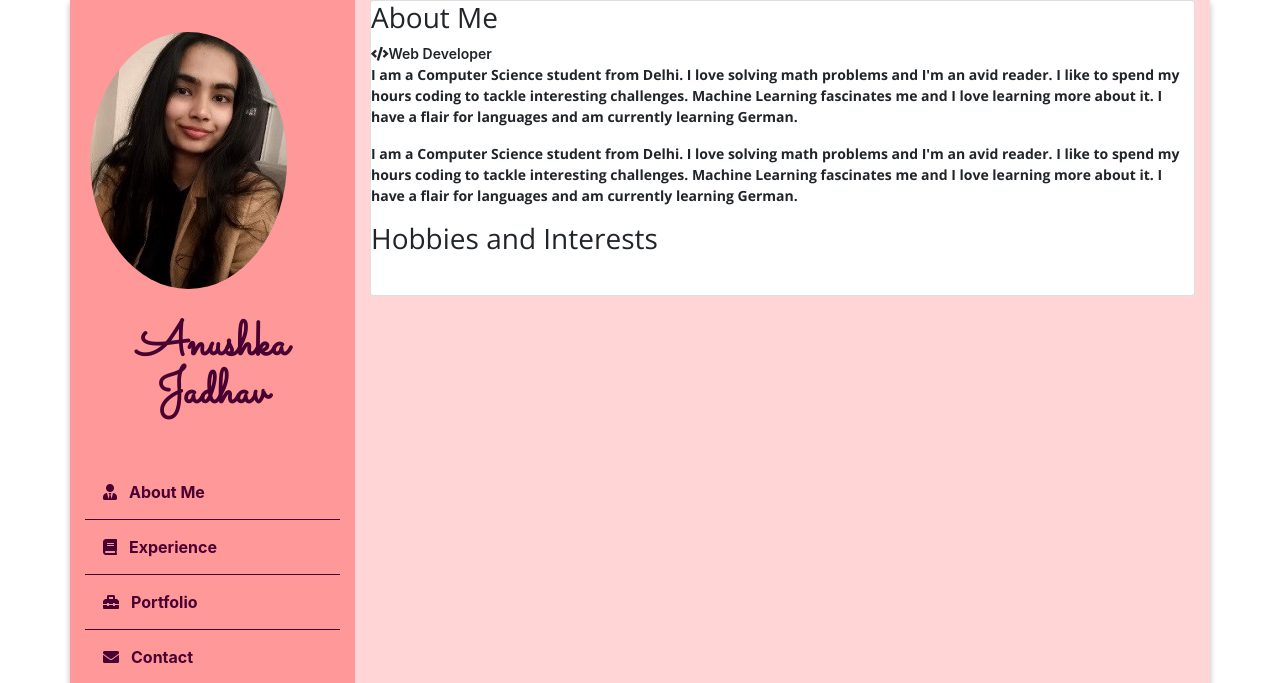
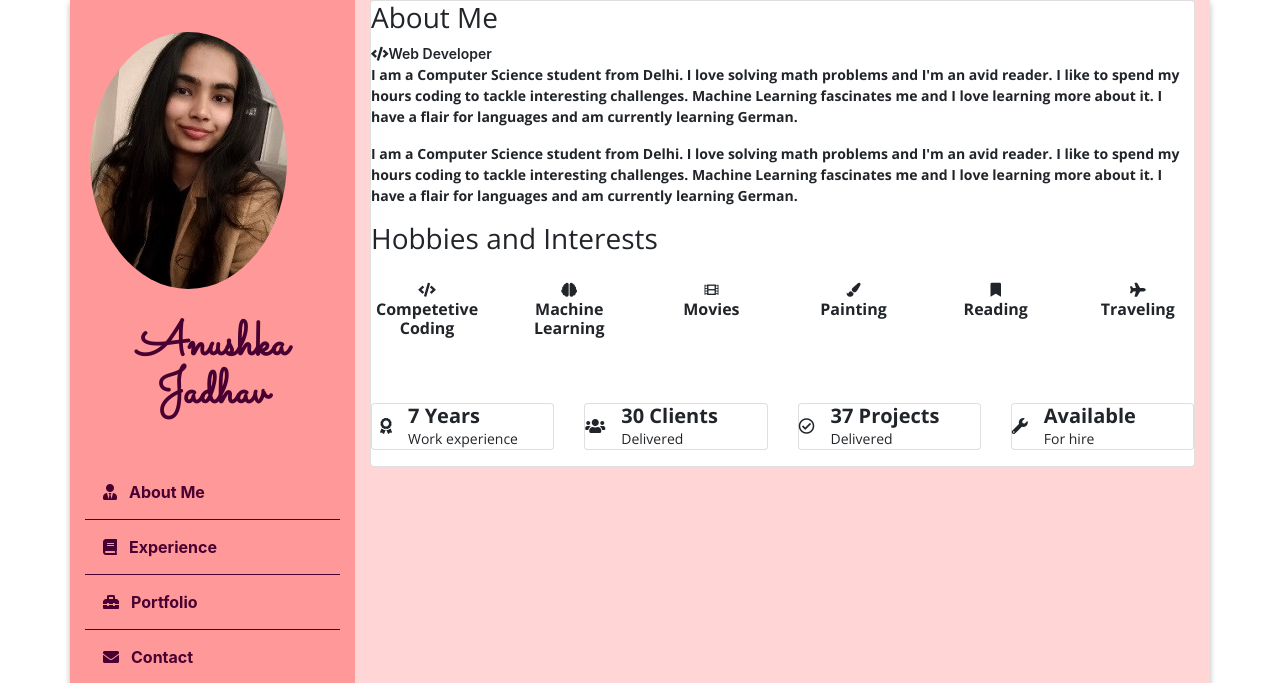
Before and after one commit to anna4j/Portfolio, a website with bundled scripts: page index.html in a window 1280 px wide. Shown: the top 683 px of the page. Built offline with nearby package versions, Linux system fonts and the light colour scheme.

Commit message:
cards front

```diff
--- /dev/null
+++ b/css/card.css
@@ -0,0 +1,5 @@
+/*!
+ * Start Bootstrap - Bare v4.2.1 (https://startbootstrap.com/template-overviews/bare)
+ * Copyright 2013-2020 Start Bootstrap
+ * Licensed under MIT (https://github.com/BlackrockDigital/startbootstrap-bare/blob/master/LICENSE)
+ */
--- a/index.html
+++ b/index.html
@@ -22,6 +22,7 @@
       rel="stylesheet"
       href="vendor\magnific-popup\dist\magnific-popup.css"
     />
+    <!-- Including google fonts -->
     <link
       href="https://fonts.googleapis.com/css2?family=Open+Sans:ital,wght@0,300;0,400;0,700;1,300&display=swap"
       rel="stylesheet"
@@ -132,31 +133,70 @@
                 </h3>
                 <div class="row interests">
                   <div class="col-4 col-md-4 col-lg-2 text-center mt-3">
-                    <i></i>
-                    <h6></h6>
+                    <i class="fas fa-code"></i>
+                    <h6 class="font-weight-bold">Competetive Coding</h6>
                   </div>
                   <div class="col-4 col-md-4 col-lg-2 text-center mt-3">
-                    <i></i>
-                    <h6></h6>
+                    <i class="fas fa-brain"></i>
+                    <h6 class="font-weight-bold">Machine Learning</h6>
                   </div>
                   <div class="col-4 col-md-4 col-lg-2 text-center mt-3">
-                    <i></i>
-                    <h6></h6>
+                    <i class="fa fa-film" aria-hidden="true"></i>
+                    <h6 class="font-weight-bold">Movies</h6>
                   </div>
                   <div class="col-4 col-md-4 col-lg-2 text-center mt-3">
-                    <i></i>
-                    <h6></h6>
+                    <i class="fa fa-paint-brush" aria-hidden="true"></i>
+                    <h6 class="font-weight-bold">Painting</h6>
                   </div>
                   <div class="col-4 col-md-4 col-lg-2 text-center mt-3">
-                    <i></i>
-                    <h6></h6>
+                    <i class="fa fa-bookmark" aria-hidden="true"></i>
+                    <h6 class="font-weight-bold">Reading</h6>
                   </div>
                   <div class="col-4 col-md-4 col-lg-2 text-center mt-3">
-                    <i></i>
-                    <h6></h6>
+                    <i class="fa fa-plane" aria-hidden="true"></i>
+                    <h6 class="font-weight-bold">Traveling</h6>
                   </div>
                 </div>
               </div>
+              <div class="row mt-5">
+                <div class="col-12 col-sm-6 col-md-6 col-lg-3 mb-3">
+                  <div class="card card--stats d-flex flex-row align-items-center">
+                    <i class="fas fa-award ml-2"></i>
+                    <div class="text-wrapper">
+                      <h5 class="font-weight-bold ml-3 mb-0">7 Years</h5>
+                      <p class="ml-3 mb-0">Work experience</p>
+                    </div>
+                  </div>
+                </div>
+                <div class="col-12 col-sm-6 col-md-6 col-lg-3 mb-3">
+                  <div class="card card--stats d-flex flex-row align-items-center">
+                    <i class="fas fa-users"></i>
+                    <div class="text-wrapper">
+                      <h5 class="font-weight-bold ml-3 mb-0">30 Clients</h5>
+                      <p class="ml-3 mb-0">Delivered</p>
+                    </div>
+                  </div>
+                </div>
+                <div class="col-12 col-sm-6 col-md-6 col-lg-3 mb-3">
+                  <div class="card card--stats d-flex flex-row align-items-center">
+                    <i class="far fa-check-circle"></i>
+                    <div class="text-wrapper">
+                      <h5 class="font-weight-bold ml-3 mb-0">37 Projects</h5>
+                      <p class="ml-3 mb-0">Delivered</p>
+                    </div>
+                  </div>
+                </div>
+                <div class="col-12 col-sm-6 col-md-6 col-lg-3 mb-3">
+                  <div class="card card--stats d-flex flex-row align-items-center">
+                    <i class="fas fa-wrench"></i>
+                    <div class="text-wrapper">
+                      <h5 class="font-weight-bold ml-3 mb-0">Available</h5>
+                      <p class="ml-3 mb-0">For hire</p>
+                    </div>
+                  </div>
+                </div>
+              </div>
+            </div>
             </div>
           </div>
         </div>
--- a/scss/_variables.scss
+++ b/scss/_variables.scss
@@ -1,2 +1,3 @@
 $pink: #ff9898 !default;
 $bg: #ffeadb;
+$dark: #470031;
--- a/scss/root.scss
+++ b/scss/root.scss
@@ -1,3 +1,4 @@
 @import './variables.scss';
 @import './global.scss';
 @import './sidebar.scss';
+@import './card.scss';
```
Also changed, not shown: css/card.min.css (added), scss/_card.scss (added).
